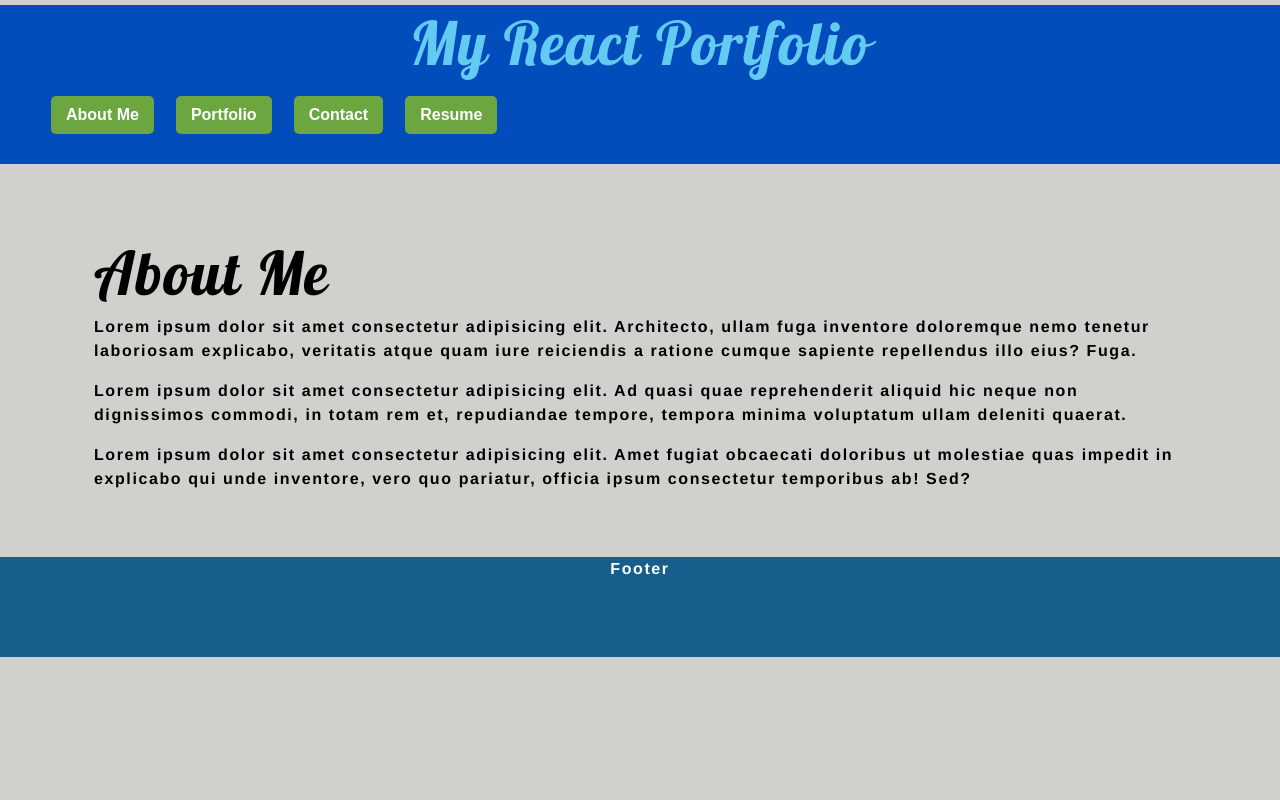
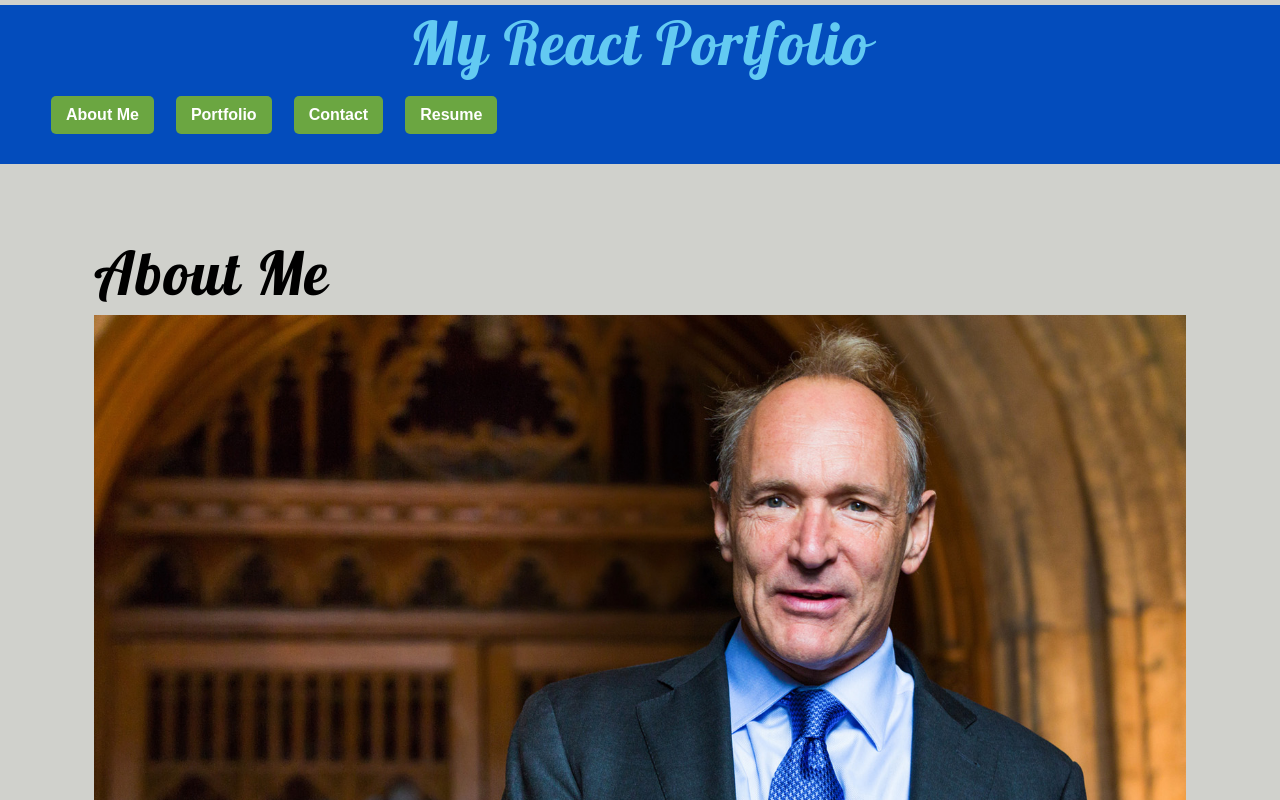
Before and after one commit to kingluddite/peh2-react-portfolio, a React (Create React App) app: page / in a window 1280 px wide. Shown: the top 800 px of the page. Built offline with nearby package versions, Linux system fonts and the light colour scheme.

Commit message:
Add about page latin text

```diff
--- a/src/components/About/index.js
+++ b/src/components/About/index.js
@@ -1,7 +1,10 @@
+import tbl from '../../assets/img/small/tim-berners-lee.jpeg';
+
 function About() {
   return (
     <section>
       <h1>About Me</h1>
+      <img src={tbl} alt="tim berners lee" />
       <p>
         Lorem ipsum dolor sit amet consectetur adipisicing elit. Architecto, ullam fuga inventore doloremque nemo
         tenetur laboriosam explicabo, veritatis atque quam iure reiciendis a ratione cumque sapiente repellendus illo
```
